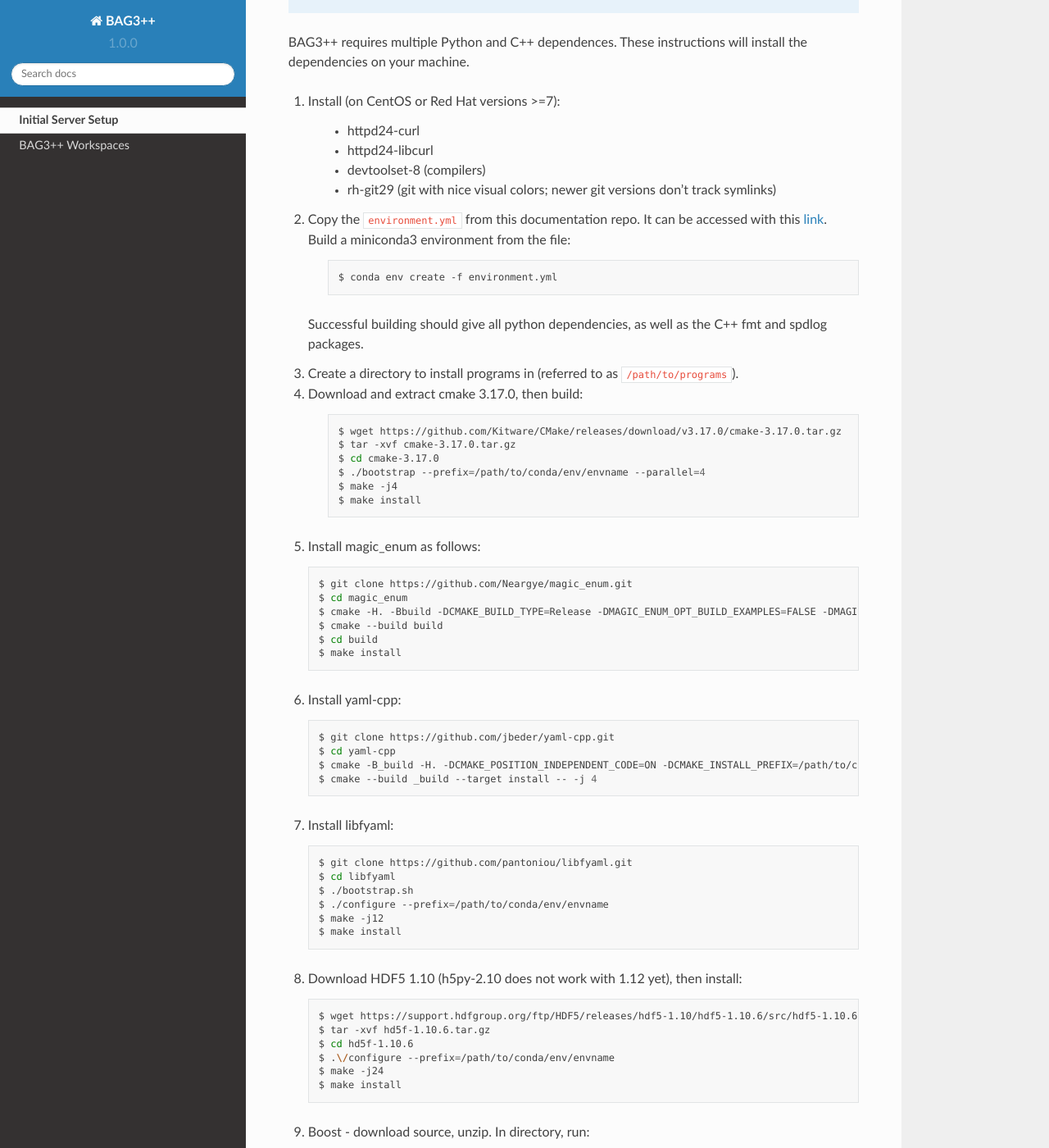
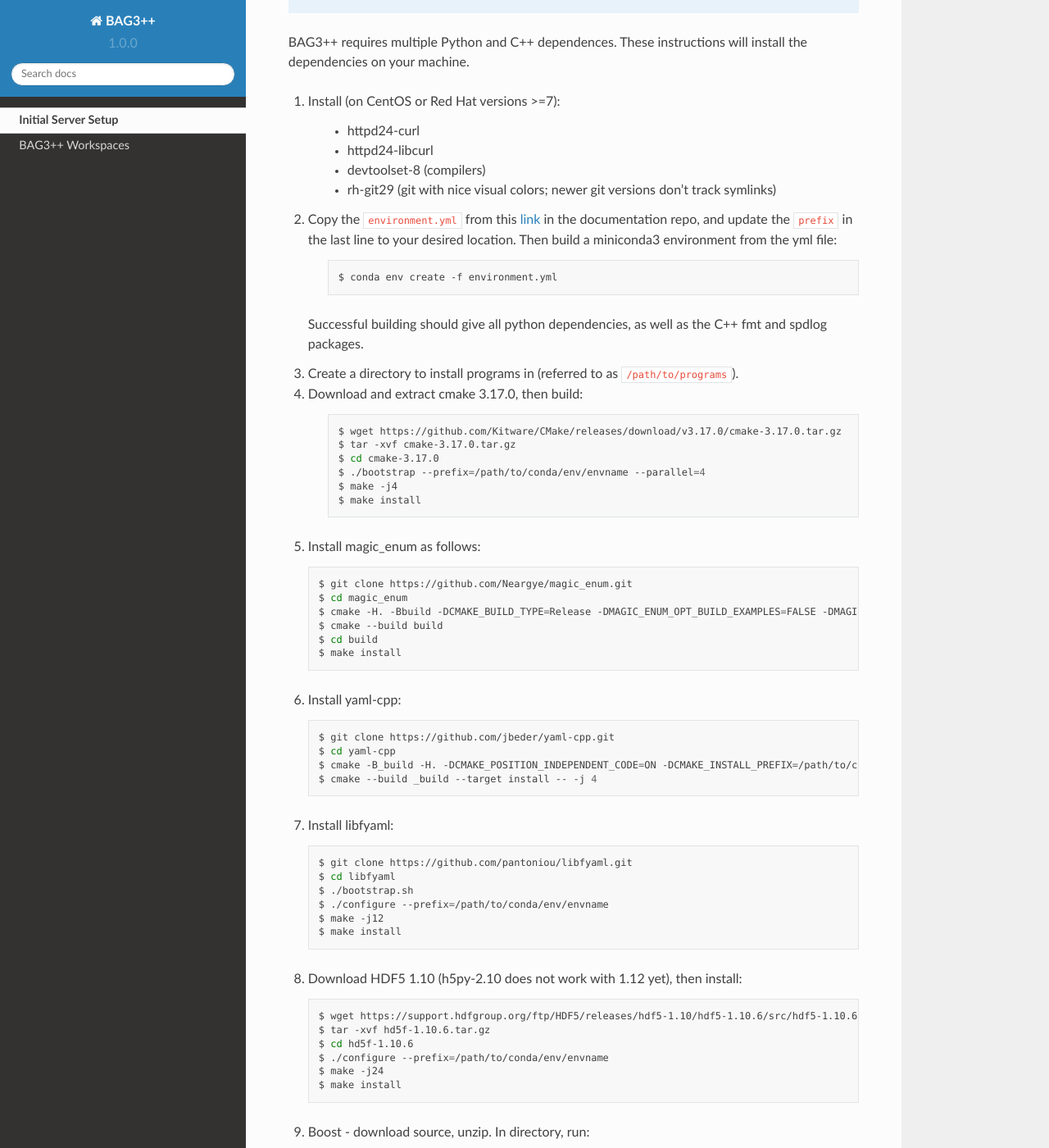
Before and after one commit to ucb-art/bag3_readthedocs, a Sphinx documentation site: the page built from docs/source/dependencies.rst, in a window 1280 px wide and 1400 px high, scrolled down 246 px. Shown: the whole window at 82% size. Built offline with Sphinx 7.4.7 and the Read the Docs theme 2.0.0, drawn with Linux system fonts in a browser that asks for light colours; some of the changed text lies outside the part shown.

Commit message:
minor formatting edits

```diff
--- a/docs/source/dependencies.rst
+++ b/docs/source/dependencies.rst
@@ -14,7 +14,9 @@
     * devtoolset-8 (compilers)
     * rh-git29 (git with nice visual colors; newer git versions don't track symlinks)
 
-#. Copy the ``environment.yml`` from this documentation repo. It can be accessed with this `link`_. Build a miniconda3 environment from the file:
+#. Copy the ``environment.yml`` from this `link`_ in the documentation repo, and update the
+   ``prefix`` in the last line to your desired location. Then build a miniconda3
+   environment from the yml file:
 
     .. code-block:: bash
 
@@ -75,7 +77,7 @@
         $ wget https://support.hdfgroup.org/ftp/HDF5/releases/hdf5-1.10/hdf5-1.10.6/src/hdf5-1.10.6.tar.gz
         $ tar -xvf hd5f-1.10.6.tar.gz
         $ cd hd5f-1.10.6
-        $ .\/configure --prefix=/path/to/conda/env/envname
+        $ ./configure --prefix=/path/to/conda/env/envname
         $ make -j24
         $ make install
 
@@ -86,7 +88,7 @@
         $ wget https://boostorg.jfrog.io/artifactory/main/release/1.72.0/source/boost_1_72_0.tar.gz
         $ tar -xvf boost_1_72_0.tar.gz
         $ cd boost_1_72_0
-        $ .\/bootstrap.sh --prefix=/path/to/conda/env/envname
+        $ ./bootstrap.sh --prefix=/path/to/conda/env/envname
 
 #.  In the resulting ``project-config.jam`` file, change the ``using python`` line to:
 
```
Also changed, not shown: docs/source/workspaces.rst (+4 -5 lines).
